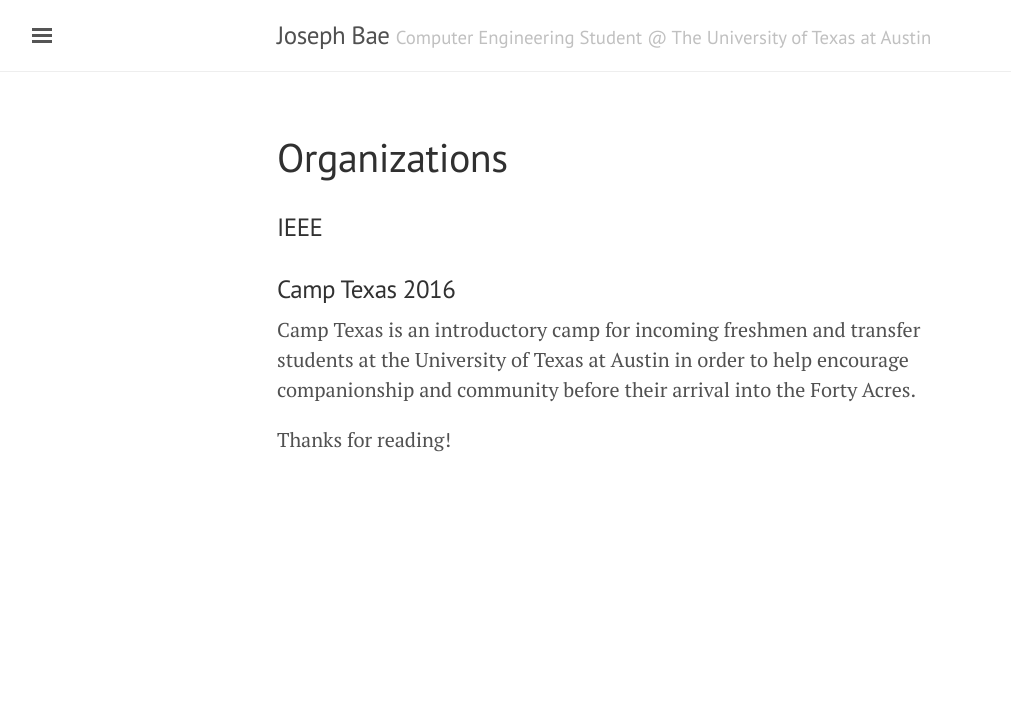
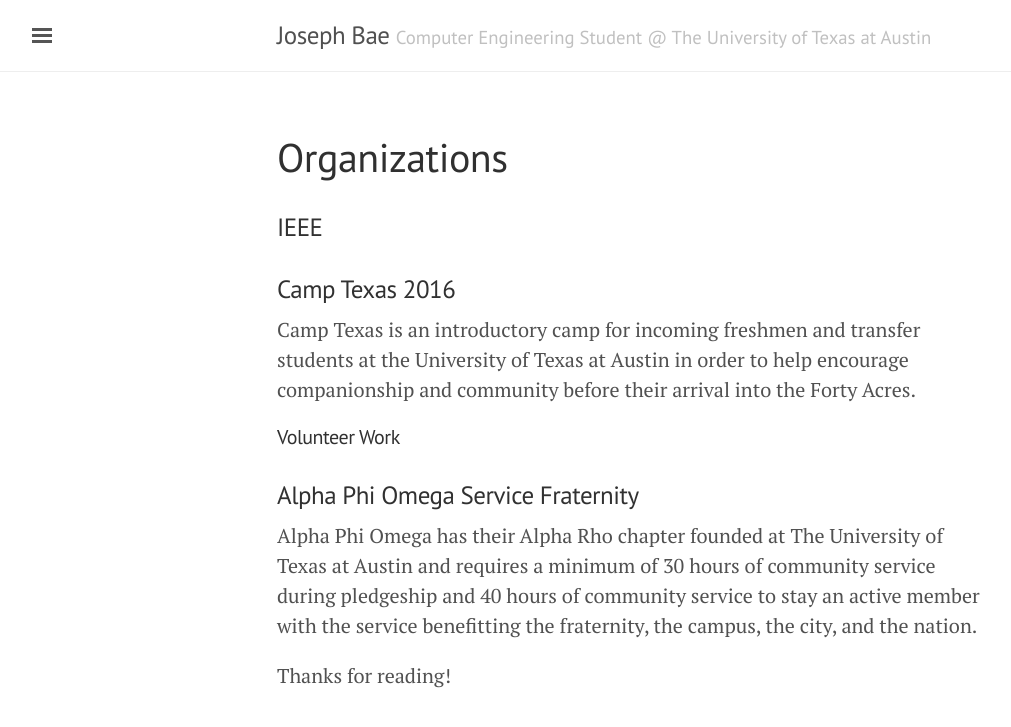
Before and after one commit to josephbae96/josephbae96.github.io, a Jekyll site: the page built from Organizations.md, in a window 1280 px wide. Shown: the top 727 px of the page, without its empty margins (3-1014 px from the left). Built offline with Jekyll 4.4.1, drawn with Linux system fonts in a browser that asks for light colours.

Commit message:
Org update

```diff
--- a/Organizations.md
+++ b/Organizations.md
@@ -7,12 +7,24 @@
 
 
 ### Camp Texas 2016
+
+
+
 Camp Texas is an introductory camp for incoming freshmen and transfer students at the
 University of Texas at Austin in order to help encourage companionship and community
 before their arrival into the Forty Acres.
 
 
 
+#### Volunteer Work
+
+### Alpha Phi Omega Service Fraternity
+
+Alpha Phi Omega has their Alpha Rho chapter founded at The University of Texas at Austin
+and requires a minimum of 30 hours of community service during pledgeship and 40 hours of
+community service to stay an active member with the service benefitting the fraternity, the
+campus, the city, and the nation.
+
 
 
 
```
